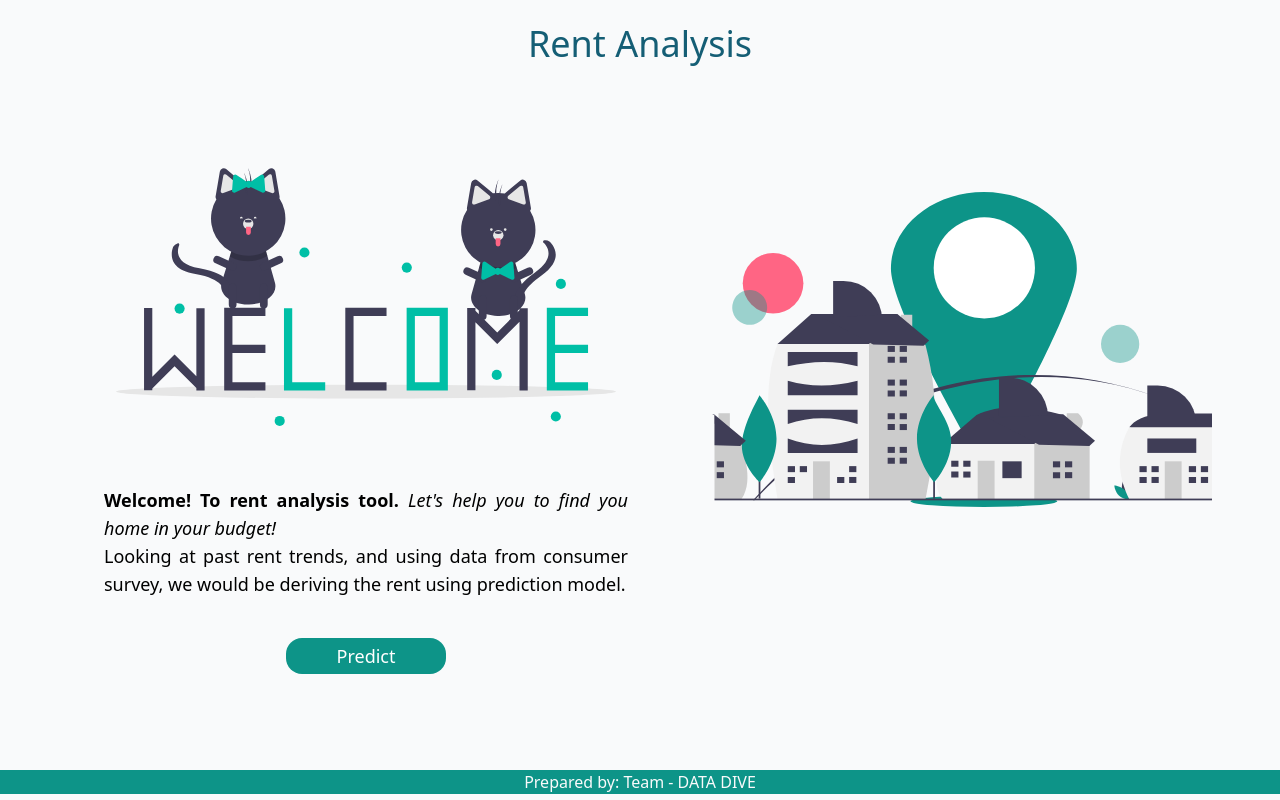
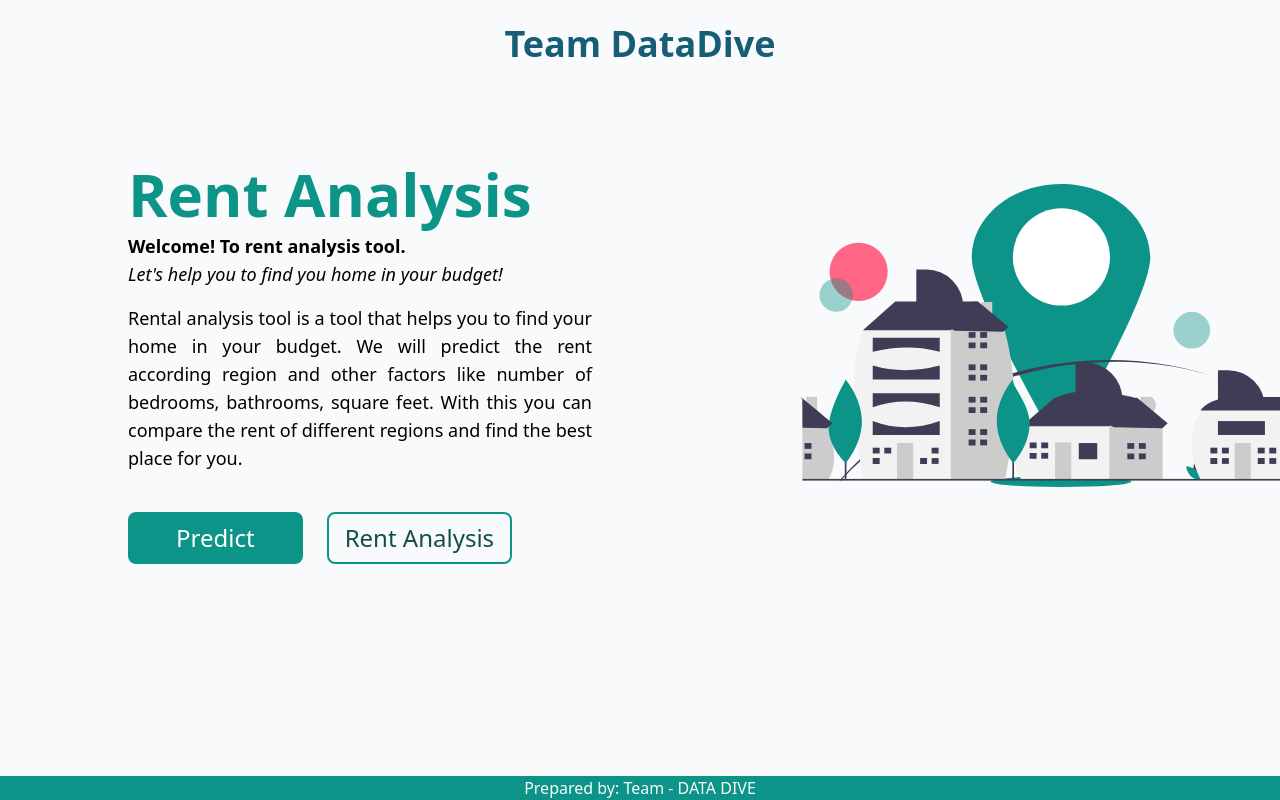
Before and after one commit to abhishekpatelmc/rental-analysis, a Next.js app in the folder frontend/: page / in a window 1280 px wide. Built offline with nearby package versions, Linux system fonts and the light colour scheme.

Commit message:
Home page desgin done

```diff
--- a/frontend/src/pages/index.jsx
+++ b/frontend/src/pages/index.jsx
@@ -4,42 +4,47 @@ import Link from "next/link";
 export default function Home() {
   return (
     <div className="bg-gray-50 h-screen">
-      <div className="text-center text-4xl pt-6 text-cyan-800">
-        <h1>Rent Analysis</h1>
+      <div className="text-center pt-6">
+        <h1 className="text-4xl font-bold text-cyan-800">Team DataDive</h1>
       </div>
 
       {/* Landing Area */}
-      <div className="border-1 mb-10 pl-16 pr-16 pt-16 pb-14 justify-center">
-        <div className="flex flex-row justify-center">
+      <div className=" flex mt-20 justify-around">
         {/* Left Sidde */}
-          <div className="flex-1 basis-1/3 justify-end items-end font-sans text-lg">
-            <div className="mt-10  flex items-center justify-center">
-              <Image src="/cat.svg" height={300} width={500} alt="cat" />
+        <div className="flex-1 mt-5  basis-1/5 ml-32">
+          <div>
+            <h1 className="text-6xl font-bold text-teal-600 ">Rent Analysis</h1>
           </div>
-            <div className="mt-5 p-10 text-justify">
-              <p>
+          <div className="mt-2">
+            <p className="text-lg">
               <b>Welcome! To rent analysis tool. </b>
+              <br />
               <em>Let's help you to find you home in your budget!</em>
-
-                {/* This is a rent analysis tool that will help you Analys the rent of
-              a region. You need to enter the Region, number of bedrooms, number
-              of bathrooms and the Square feet required. */}
-              </p>
-              <p>
-                Looking at past rent trends, and using data from consumer
-                survey, we would be deriving the rent using prediction model.
             </p>
           </div>
-            <div className="flex justify-center">
-              <button className="w-40 bg-teal-600 rounded-2xl text-white py-1">
-                <Link href="/predict"> Predict</Link>
+          <div className="mt-4 pr-20">
+            <p className="text-lg text-justify">
+              Rental analysis tool is a tool that helps you to find your home in
+              your budget. We will predict the rent according region and other
+              factors like number of bedrooms, bathrooms, square feet. With this
+              you can compare the rent of different regions and find the best
+              place for you.
+            </p>
+          </div>
+          <div className="mt-10 flex gap-6">
+            <button className=" bg-teal-600 rounded-lg text-2xl text-white py-2 px-12 hover:border-2 hover:text-teal-900 hover:border-teal-600 hover:bg-gray-50">
+              <Link href="/predict">Predict</Link>
+            </button>
+            <button className=" text-teal-900 border-teal-600 border-2 rounded-lg text-2xl px-4 py-2 hover:bg-teal-600 hover:text-gray-50">
+              <Link href="https://github.com/abhishekpatelmc/rental-analysis/blob/main/Rent_Analysis.ipynb">
+                Rent Analysis
+              </Link>
             </button>
           </div>
         </div>
         {/* Right Side */}
-          <div className="ml-10 flex-1 basis-1/4 ">
-            <div className="flex items-center justify-center">
-              <div className="mt-16 flex items-center justify-center">
+        <div className="flex-1  mt-10  basis-1/4">
+          <div className="ml-32">
             <Image
               src="/rent-house.svg"
               height={500}
@@ -49,9 +54,7 @@ export default function Home() {
           </div>
         </div>
       </div>
-        </div>
-      </div>
-      <footer className="bg-teal-600 justify-center">
+      <footer className="bg-teal-600 justify-center absolute bottom-0 w-screen">
         <p className="text-center text-gray-50">
           Prepared by: Team - DATA DIVE
         </p>
--- a/frontend/src/pages/predict/index.jsx
+++ b/frontend/src/pages/predict/index.jsx
@@ -45,11 +45,11 @@ export default function rentPreict() {
       <div className="border-1 ml-14 mr-14 pl-16 pr-16 pt-16 pb-10 justify-center shadow-2xl rounded-3xl bg-opacity-50 bg-gray-100">
         <div className="flex flex-row justify-center">
           {/* Left Sidde */}
-          <div className="flex-1 basis-1/3 justify-end items-end font-sans text-lg">
-            <p className=" mt-5 pr-5 text-justify">
-              This tool will help you to get predicted price of the region with
-              your desired requirement. On filling the form with your required
-              region, sqFeet, beds, & baths tool will show the predicted price.
+          <div className="flex-1 basis-1/3 justify-end items-end font-sans text-lg ml-5">
+            <p className=" mt-5  text-justify">
+              To get the prediction of the rent, please fill the form below.
+              Enter the details of number of bedrooms, bathrooms, square feet
+              and region. The prediction will be displayed below.
             </p>
             <div className="mt-16 flex items-center justify-center">
               <Image
```
Lines whose indentation alone changed are shown as unchanged.
